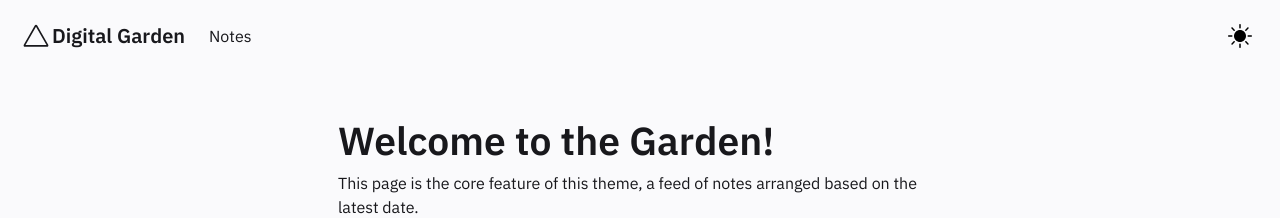
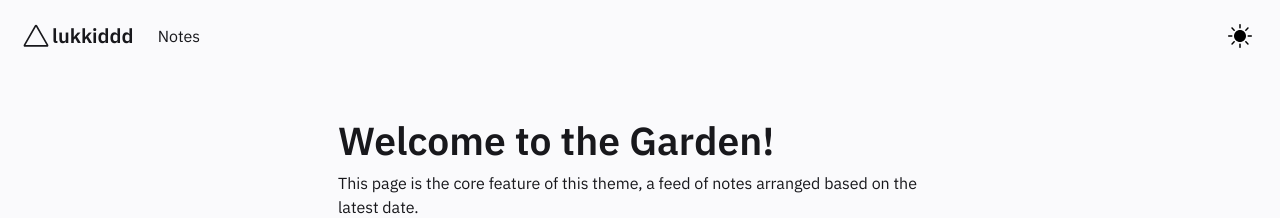
Before and after one commit to lukkiddd/lukkiddd.github.io, a Jekyll site: the page built from pages/index.md, in a window 1280 px wide. Shown: the top 218 px of the page. Built offline with Jekyll 4.4.1, drawn with Linux system fonts in a browser that asks for light colours.

Commit message:
Change Header Template

```diff
--- a/_includes/Header.html
+++ b/_includes/Header.html
@@ -35,7 +35,7 @@
         <svg width="32" height="32" viewBox="0 0 80 80" fill="none" xmlns="http://www.w3.org/2000/svg">
           <path fill-rule="evenodd" clip-rule="evenodd" d="M36.9477 13.7742C38.3043 11.4086 41.6957 11.4086 43.0523 13.7742L70.5226 61.6774C71.8791 64.043 70.1834 67 67.4703 67H12.5297C9.81658 67 8.12089 64.043 9.47744 61.6774L36.9477 13.7742ZM40 16.9677L13.7506 62.7419H66.2494L40 16.9677Z" fill="var(--text-main)"/>
         </svg>
-        <h4>Digital Garden</h4>
+        <h4>lukkiddd</h4>
       </a>
       <div class="navbar-item navbar-dark-mode__mobile is-hidden-tablet" onclick="modeSwitcher()">
         <div class="buttons">
```
